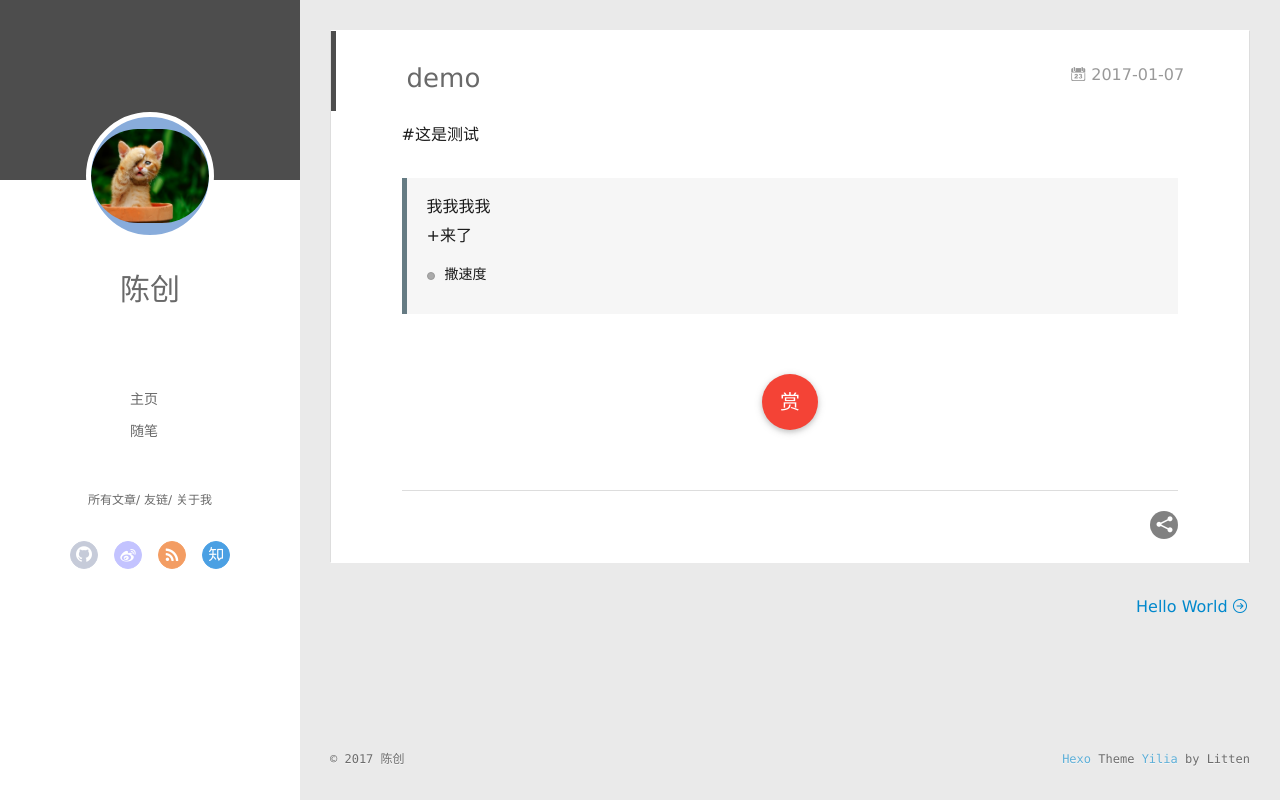
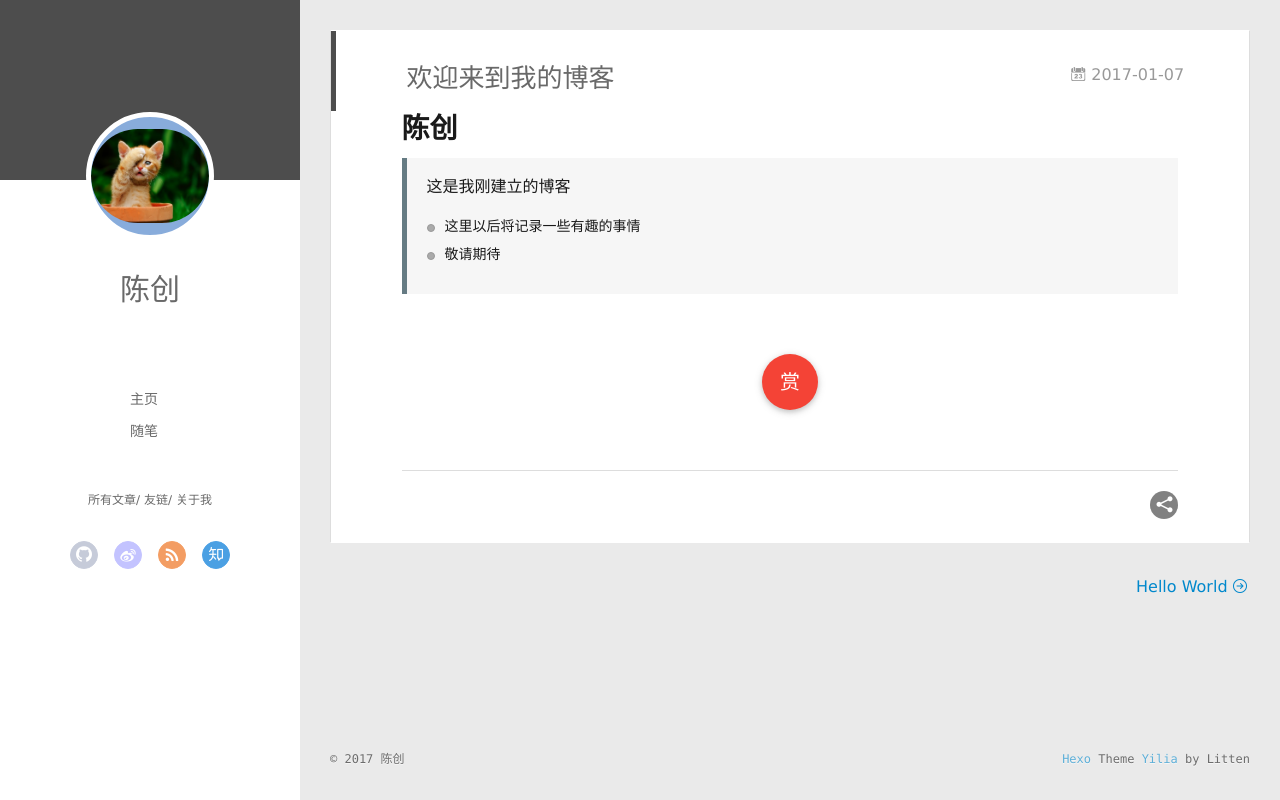
Before and after one commit to chenchuanggithub/cc-2, a plain HTML site: page 2017/01/07/demo/index.html in a window 1280 px wide. Drawn offline with Linux system fonts and the light colour scheme; no server answers.

Commit message:
Site updated: 2017-01-08 19:56:49

```diff
--- a/2017/01/07/demo/index.html
+++ b/2017/01/07/demo/index.html
@@ -6,30 +6,30 @@
   <meta name="renderer" content="webkit">
   <meta http-equiv="X-UA-Compatible" content="IE=edge" >
   <link rel="dns-prefetch" href="http://yoursite.com">
-  <title>demo | 足迹</title>
+  <title>欢迎来到我的博客 | 足迹</title>
   <meta name="viewport" content="width=device-width, initial-scale=1, maximum-scale=1">
-  <meta name="description" content="#这是测试
+  <meta name="description" content="陈创
+这是我刚建立的博客
 
-我我我我+来了
-
-撒速度">
+这里以后将记录一些有趣的事情
+敬请期待">
 <meta property="og:type" content="article">
-<meta property="og:title" content="demo">
+<meta property="og:title" content="欢迎来到我的博客">
 <meta property="og:url" content="http://yoursite.com/2017/01/07/demo/index.html">
 <meta property="og:site_name" content="足迹">
-<meta property="og:description" content="#这是测试
+<meta property="og:description" content="陈创
+这是我刚建立的博客
 
-我我我我+来了
+这里以后将记录一些有趣的事情
+敬请期待">
+<meta property="og:updated_time" content="2017-01-08T11:56:08.633Z">
+<meta name="twitter:card" content="summary">
+<meta name="twitter:title" content="欢迎来到我的博客">
+<meta name="twitter:description" content="陈创
+这是我刚建立的博客
 
-撒速度">
-<meta property="og:updated_time" content="2017-01-07T06:47:03.602Z">
-<meta name="twitter:card" content="summary">
-<meta name="twitter:title" content="demo">
-<meta name="twitter:description" content="#这是测试
-
-我我我我+来了
-
-撒速度">
+这里以后将记录一些有趣的事情
+敬请期待">
 
     <link rel="alternative" href="/atom.xml" title="足迹" type="application/atom+xml">
 
@@ -172,7 +172,7 @@
 
 
     <h1 class="article-title" itemprop="name">
-      demo
+      欢迎来到我的博客
     </h1>
 
 
@@ -185,11 +185,11 @@
 
     <div class="article-entry" itemprop="articleBody">
 
-        <p>#这是测试</p>
-<blockquote>
-<p>我我我我<br>+来了</p>
+        <h1 id="陈创"><a href="#陈创" class="headerlink" title="陈创"></a>陈创</h1><blockquote>
+<p>这是我刚建立的博客</p>
 <ul>
-<li>撒速度</li>
+<li>这里以后将记录一些有趣的事情</li>
+<li>敬请期待</li>
 </ul>
 </blockquote>
 
```
Also changed, not shown: 2017/01/07/hello-world/index.html (+1 -1 lines), archives/2017/01/index.html (+1 -1 lines), archives/2017/index.html (+1 -1 lines), archives/index.html (+1 -1 lines), index.html (+5 -5 lines).
